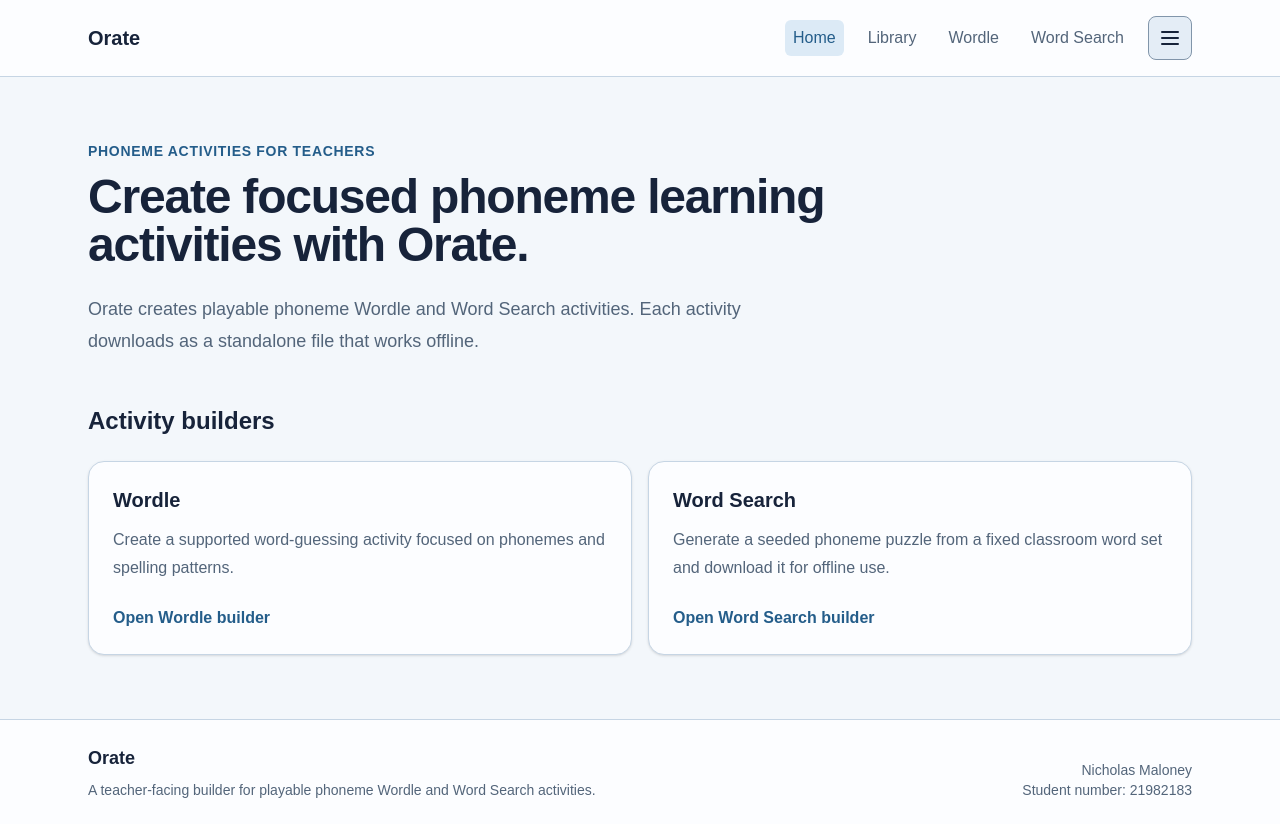
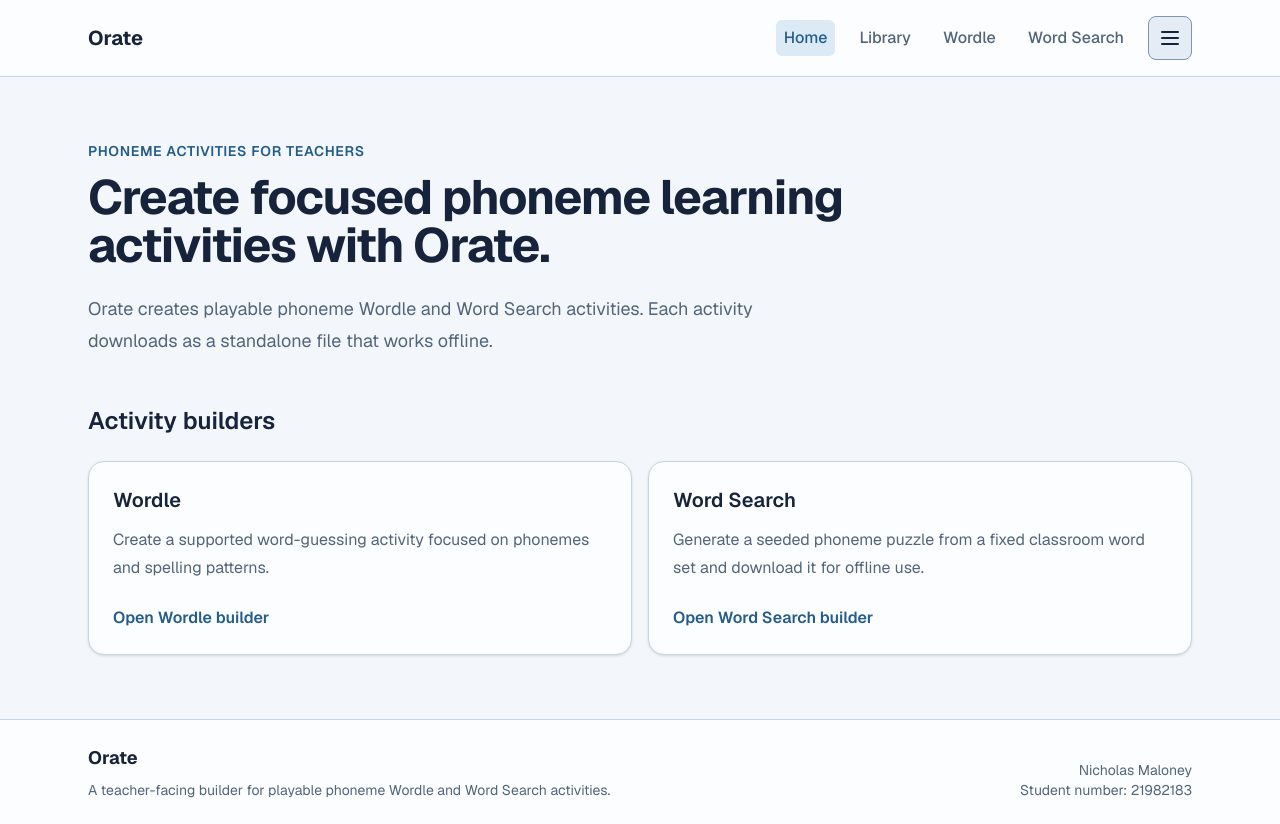
Before and after one commit to NicholasMaloney/Orate, a Next.js app: page / in a window 1280 px wide. Built offline with nearby package versions, Linux system fonts and the light colour scheme; no server answers.

Commit message:
Set Geist as default font, standalone still uses system friendly font so there aren't any issues offline

```diff
--- a/app/globals.css
+++ b/app/globals.css
@@ -125,7 +125,11 @@
     min-height: 100%;
     background: var(--background);
     color: var(--foreground);
-    font-family: Arial, Helvetica, sans-serif;
+    font-family:
+        var(--font-geist-sans),
+        Arial,
+        Helvetica,
+        sans-serif;
 }
 
 ::selection {
```
